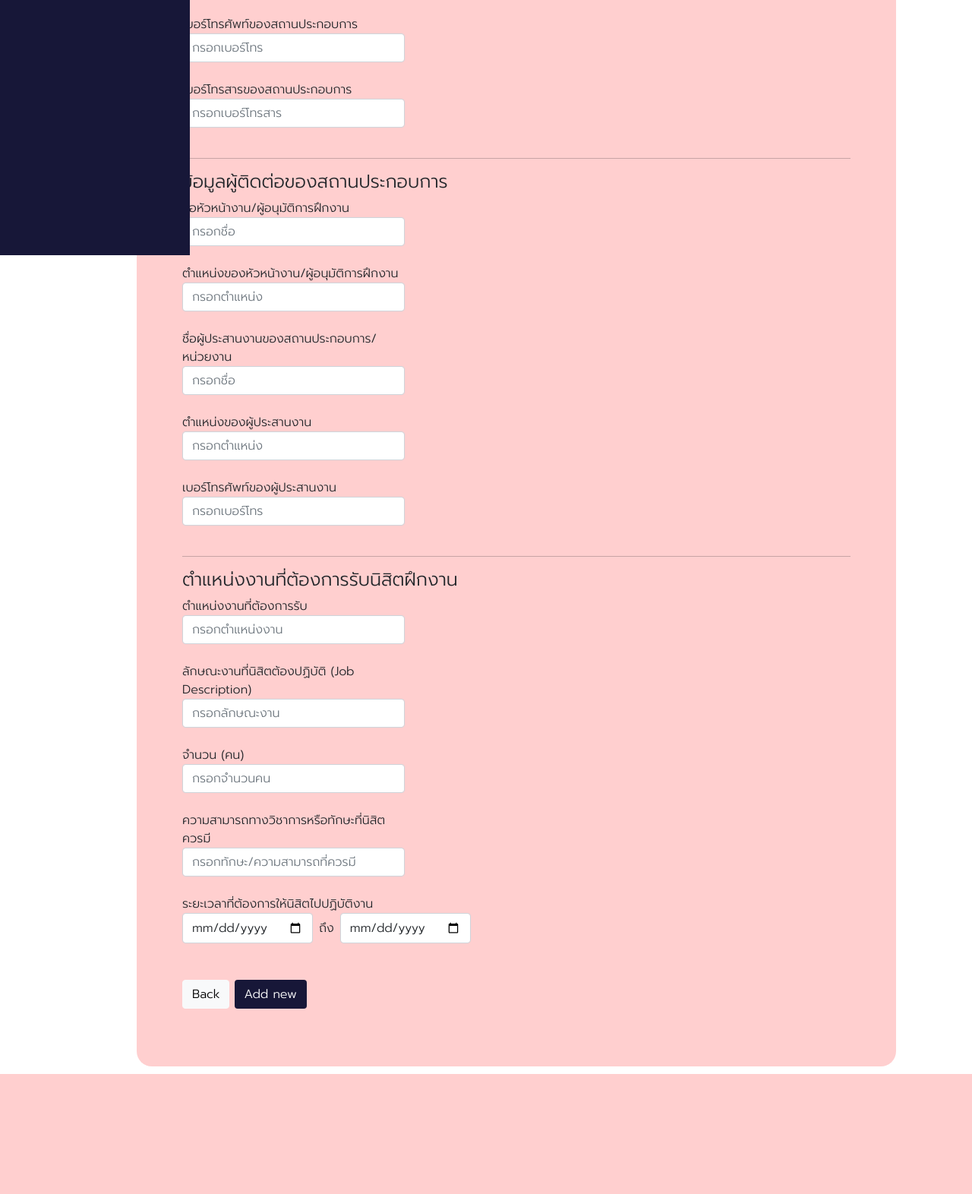
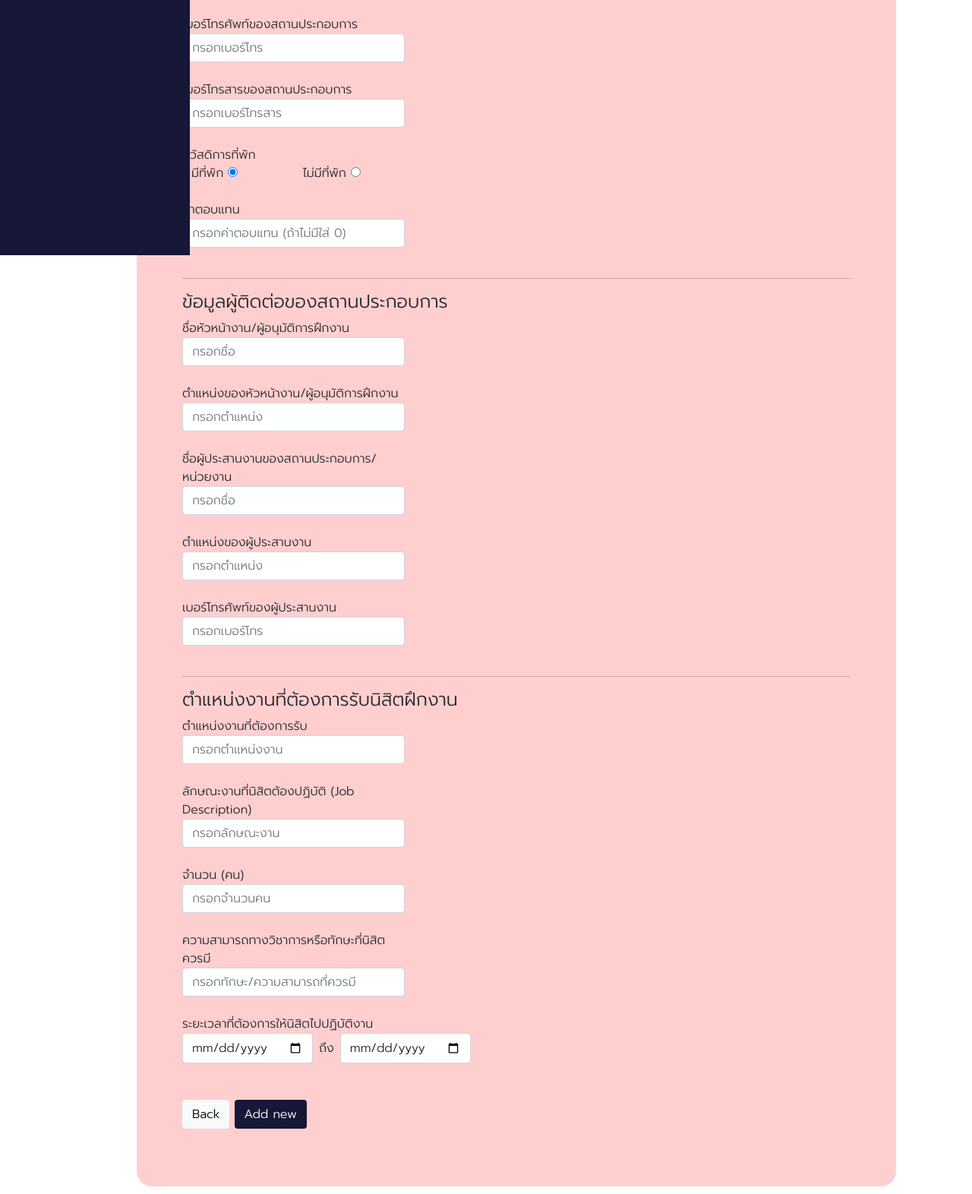
Before and after one commit to Fourth1755/Project-SE-2022, a PHP site: template view/petition/newcompany_petition.php in a window 1280 px wide. Shown: the part 464-2036 px from the top of the page at 76% size. Before the commit the page ends 1878 px from the top, so only its background shows below. Run offline with PHP 8.4, Linux system fonts and the light colour scheme; the template is opened without the code that fills it, so the values that code supplies are empty; the visitor is signed in with stand-in values (Sample User, id 1).

Commit message:
Update newcompany_petition.php

```diff
--- a/view/petition/newcompany_petition.php
+++ b/view/petition/newcompany_petition.php
@@ -34,6 +34,21 @@
                   <div class="form-group pb-4 col-md-4">
                   <label>เบอร์โทรสารของสถานประกอบการ</label>
                   <input type="text" class="form-control" name="faxNumber" id="exampleInputPassword1" pattern="[0-9]{10}" placeholder="กรอกเบอร์โทรสาร" required>
+                  </div>
+                  <label>สวัสดิการที่พัก</label>
+                  <div class="form-group pb-4 col-md-4" style="display: flex;">
+                        <label class="container">มีที่พัก
+                        <input type="radio" checked="checked" name="department" value="มี">
+                        <span class="checkmark"></span>
+                        </label>
+                        <label class="container">ไม่มีที่พัก
+                        <input type="radio" name="department" value="ไม่มี">
+                        <span class="checkmark"></span>
+                        </label>
+                  </div>
+                  <div class="form-group pb-4 col-md-4">
+                  <label>ค่าตอบแทน</label>
+                  <input type="text" class="form-control" name="payPerDay" id="exampleInputPassword1" placeholder="กรอกค่าตอบแทน (ถ้าไม่มีใส่ 0)" required>
                   </div>
                   <hr style="width:100%;text-align:left;margin-left:0;">
                   <h4>ข้อมูลผู้ติดต่อของสถานประกอบการ</h4>
```
